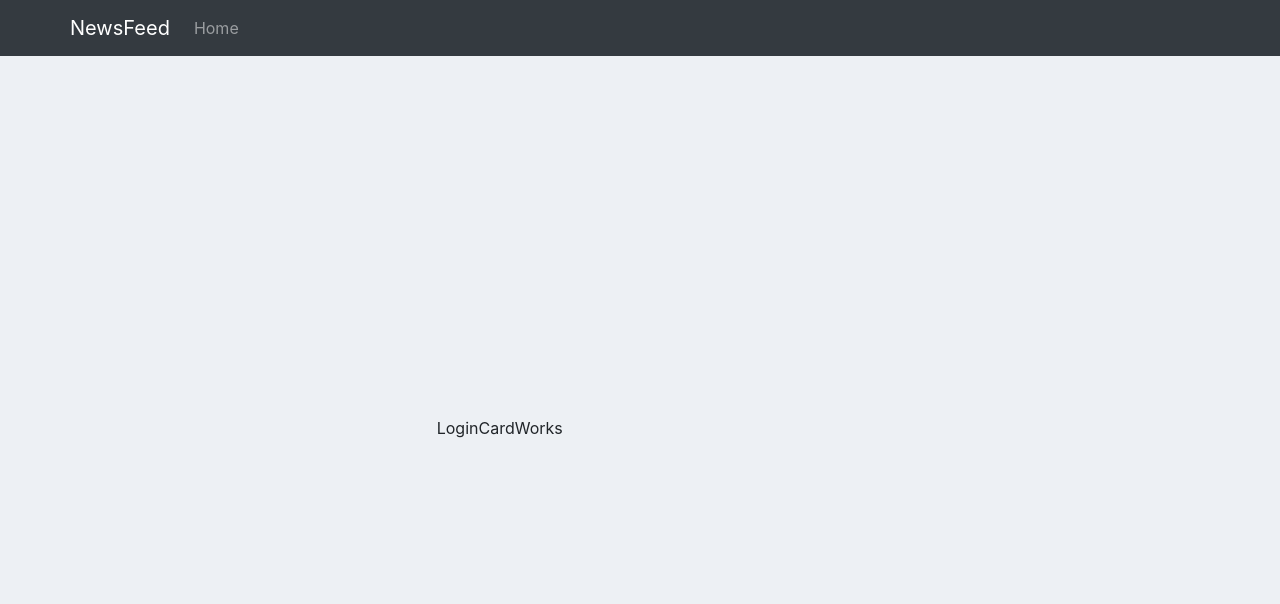
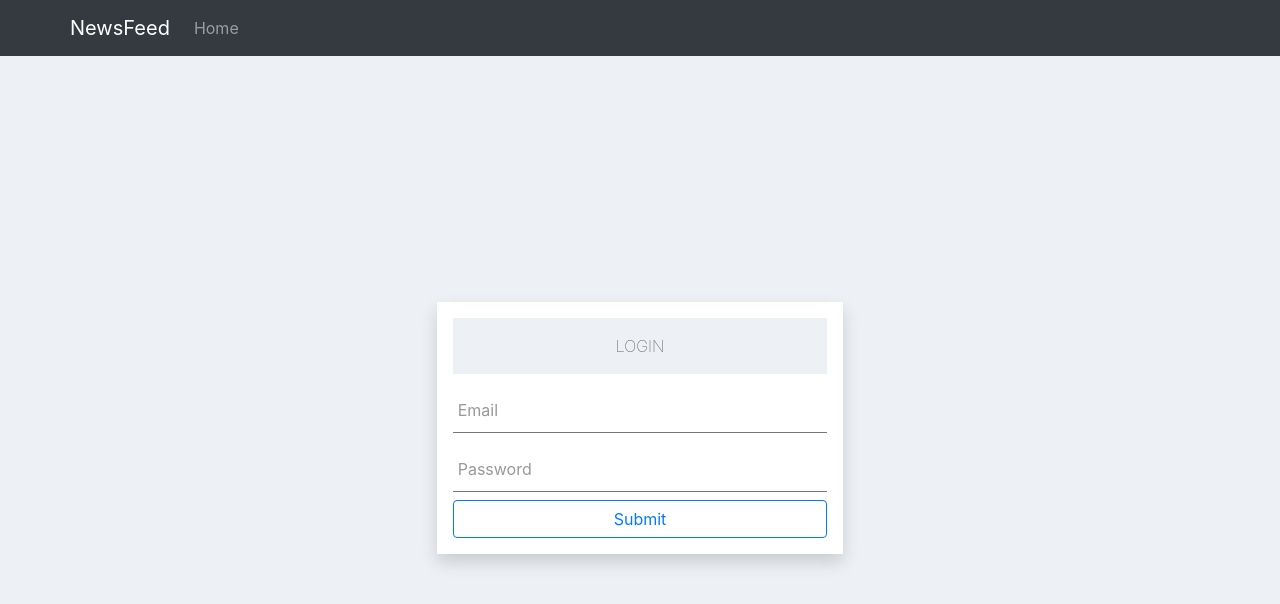
Before and after one commit to AnssKF/yodawy-news-app-frontend, a React (Create React App) app: page /auth/login in a window 1280 px wide. Shown: the top 604 px of the page. Built offline with nearby package versions, Linux system fonts and the light colour scheme.

Commit message:
Design Login/Signup cards

```diff
--- a/src/pages/AuthPage/components/AuthLoginCard.tsx
+++ b/src/pages/AuthPage/components/AuthLoginCard.tsx
@@ -1,10 +1,27 @@
 import React, { FunctionComponent } from 'react'
+import { Card, Button } from 'react-bootstrap'
+
+import { FormInput } from '../../../core/components/FormInput/FormInput'
+import './AuthPage.scss'
 
 type TAuthLoginCardComponentProps = {
 }
 
 export const AuthLoginCardComponent: FunctionComponent<TAuthLoginCardComponentProps> = () => {
     return (
-            <div>LoginCardWorks</div>
+        <Card className="c__card shadow p-3 rounded-0 border-0">
+
+            <div className="">
+                <div className="text-center font-weight-lighter p-3 c__card__title mb-3">
+                    LOGIN
+                </div>
+                <div>
+                    <FormInput title="Email" type="text" required />
+                    <FormInput title="Password" type="password" required />
+                    <Button variant="outline-primary" block>Submit</Button>
+                </div>
+            </div>
+
+        </Card>
     )
 }
--- /dev/null
+++ b/src/pages/AuthPage/components/AuthPage.scss
@@ -0,0 +1,7 @@
+@import '../../../variables.scss';
+
+.c__card {
+    .c__card__title{
+        background-color: $off-white;
+    }
+}
--- a/src/pages/AuthPage/components/AuthRegisterCard.tsx
+++ b/src/pages/AuthPage/components/AuthRegisterCard.tsx
@@ -1,10 +1,29 @@
 import React, { FunctionComponent } from 'react'
+import { Card, Button } from 'react-bootstrap'
+
+import { FormInput } from '../../../core/components/FormInput/FormInput'
+import './AuthPage.scss'
 
 type TAuthRegisterCardComponentProps = {
 }
 
 export const AuthRegisterCardComponent: FunctionComponent<TAuthRegisterCardComponentProps> = () => {
     return (
-            <div>RegisterCardWorks</div>
+        <Card className="c__card shadow p-3 rounded-0 border-0">
+
+            <div className="">
+                <div className="text-center font-weight-lighter p-3 c__card__title mb-3">
+                    Register
+                </div>
+                <div>
+                    <FormInput title="Name" type="text" required />
+                    <FormInput title="Email" type="text" required />
+                    <FormInput title="Password" type="password" required />
+                    <FormInput title="Confirm Password" type="password" required />
+                    <Button variant="outline-primary" block>Submit</Button>
+                </div>
+            </div>
+
+        </Card>
     )
 }
```
